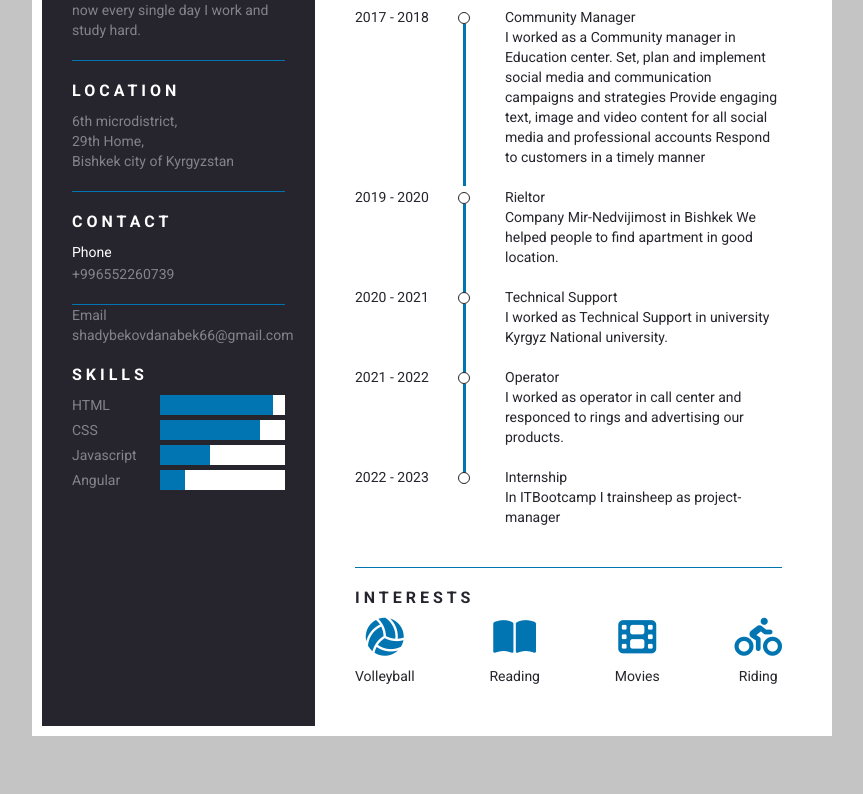
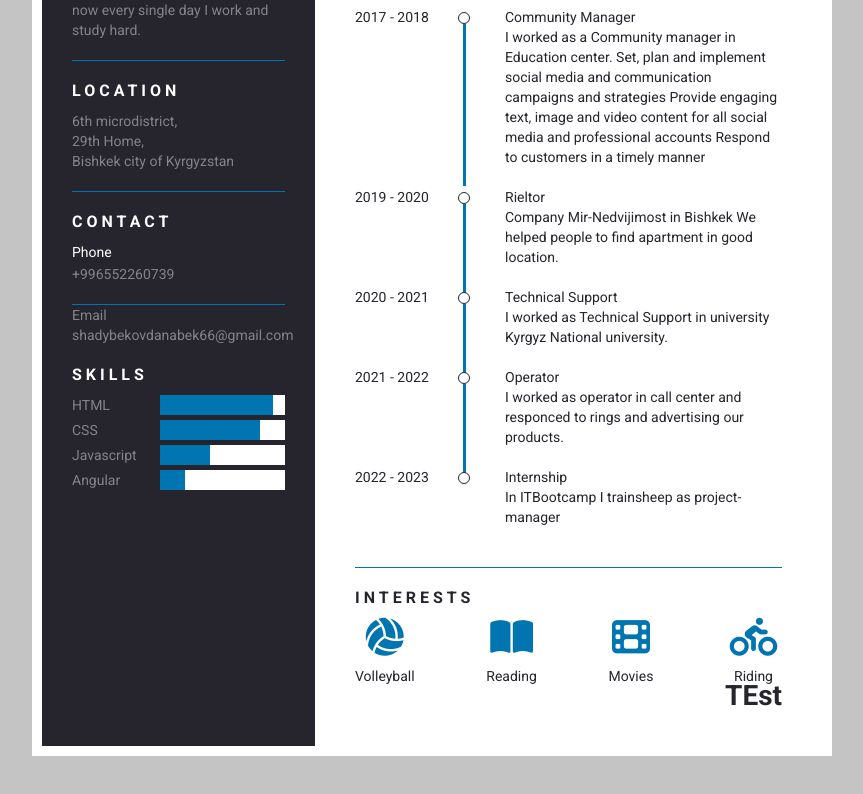
Before and after one commit to danabek66/software, a plain HTML site: page index.html in a window 1280 px wide. Shown: the part 640-1434 px from the top of the page, without its empty margins (208-1071 px from the left). Drawn offline with Linux system fonts and the light colour scheme.

Commit message:
h1 added

```diff
--- a/index.html
+++ b/index.html
@@ -221,6 +221,7 @@
                 <i class="fas fa-biking"></i>
               </div>
               <div class="int_data">Riding</div>
+              <h1>TEst</h1>
             </div>
           </div>
         </div>
```
